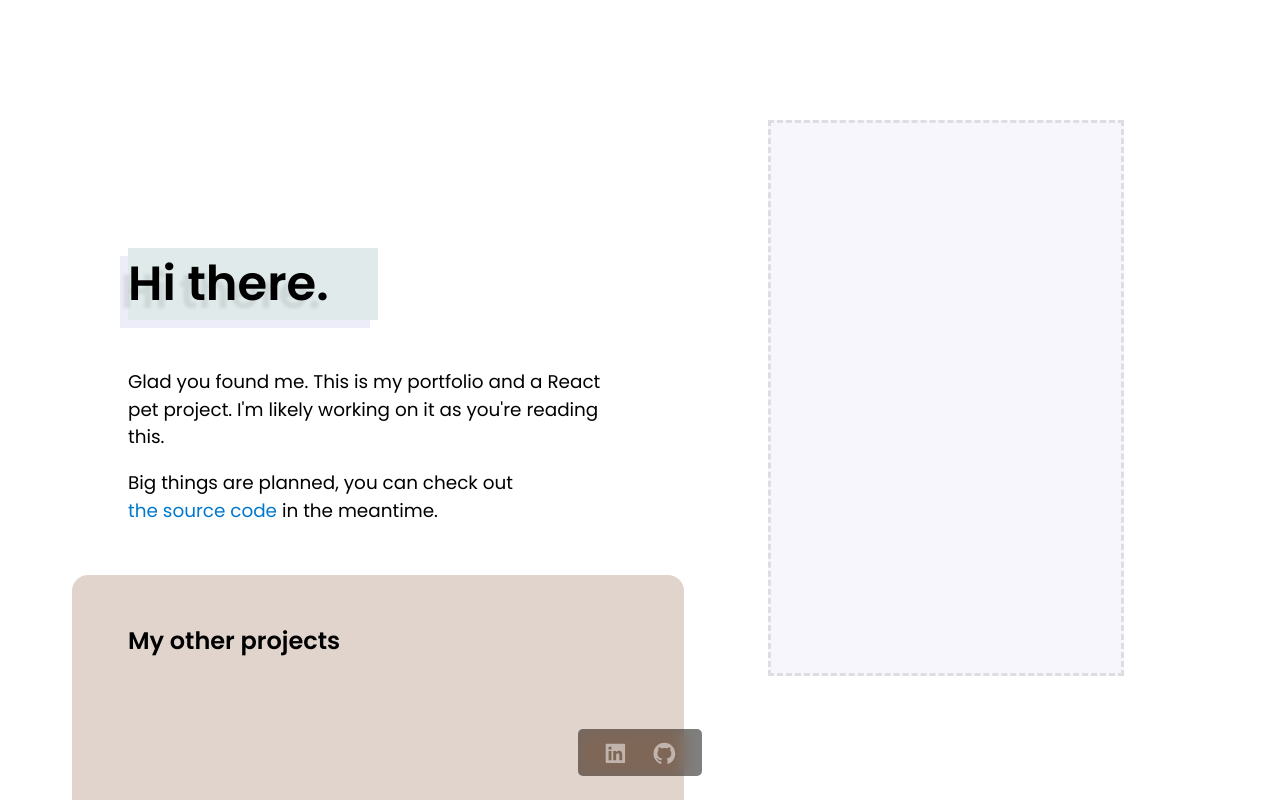
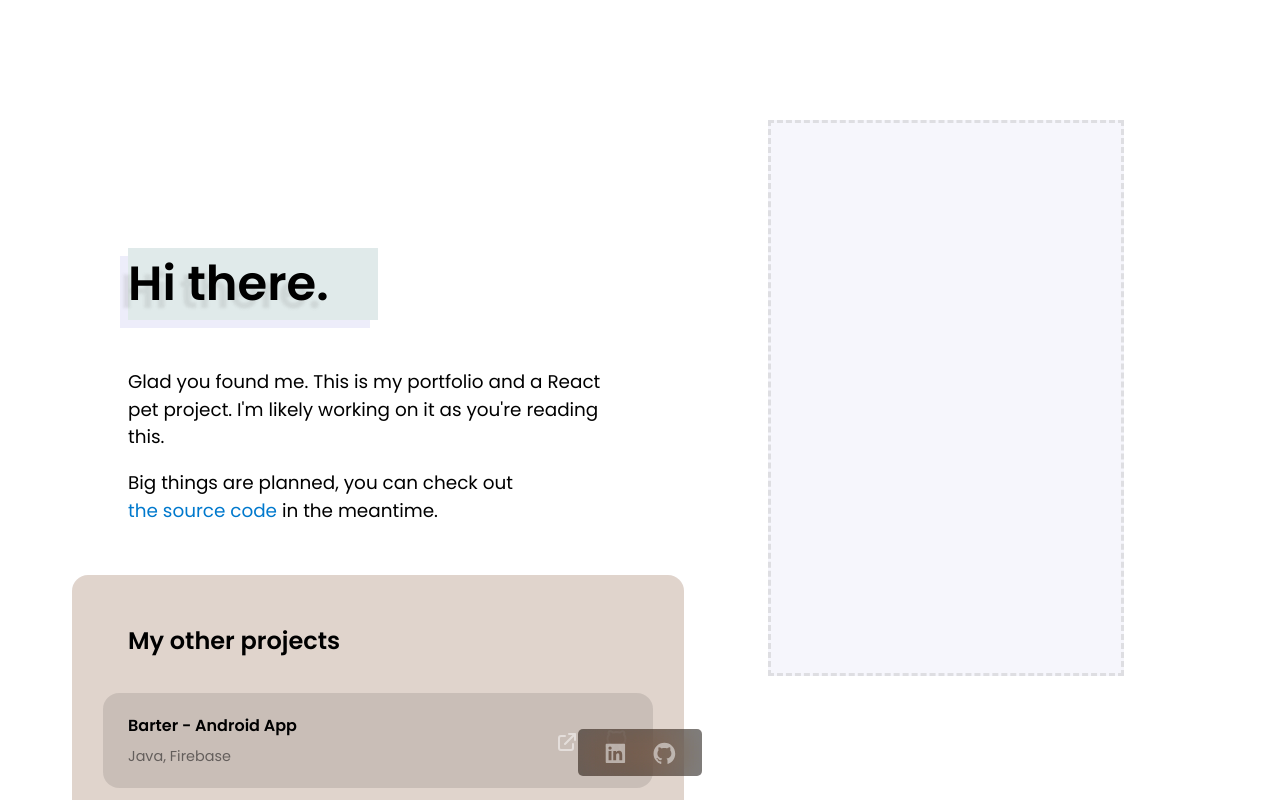
Before and after one commit to alexphl/alexphl.github.io, a React (Create React App) app: page / in a window 1280 px wide. Shown: the top 800 px of the page. Built offline with nearby package versions, Linux system fonts and the light colour scheme.

Commit message:
Populate project list

```diff
--- a/src/App.js
+++ b/src/App.js
@@ -1,5 +1,7 @@
 import { ButtonFlat } from './components/Button'
 import { AiFillLinkedin, AiFillGithub } from 'react-icons/ai';
+import { FiGithub } from 'react-icons/fi';
+import { HiOutlineExternalLink } from 'react-icons/hi';
 
 function App() {
   return (
@@ -21,7 +23,19 @@ function App() {
 
       <div id="projects">
         <h2>My other projects</h2>
-        <p>  </p>
+        <div className='project'>
+          <h3>Barter - Android App</h3>
+          <p>Java, Firebase</p>
+          <a href="https://web.cs.dal.ca/~olexiy/jobportal/"><HiOutlineExternalLink className='icon'/></a>
+          <a href="https://github.com/alexphl/jobportal_IA"><FiGithub className='icon'/></a>
+        </div>
+
+        <div className='project'>
+          <h3>Simplifying IT - Job portal website</h3>
+          <p>JS, PHP, MySQL</p>
+          <a href="https://github.com/alexphl/csci3130-t7-online-barter-trading"><FiGithub className='icon'/></a>
+        </div>
+
       </div>
 
       <div class="bgElement"></div>
--- a/src/index.css
+++ b/src/index.css
@@ -48,7 +48,7 @@ html, body, #root {
 
 #projects {
   z-index: 4;
-  height: 500px;
+  height: auto;
   grid-column: 2;
   background-color: var(--bg-translucent);
   backdrop-filter: blur(10px) saturate(100%);
@@ -61,6 +61,62 @@ html, body, #root {
   margin-bottom: 120px;
 }
 
+div.project {
+  border-radius: 1em;
+  background-color: rgba(0, 0, 0, 0.1);
+  margin-top: 20px;
+  display: grid;
+  grid-template-rows: auto auto;
+  grid-template-columns: auto min-content min-content;
+  margin-left: -25px;
+  margin-right: -25px;
+  padding: 25px;
+}
+
+div.project h3 {
+  font-weight: 600;
+  font-size: 1em;
+  margin: 0;
+  line-height: 100%;
+  margin-bottom: 15px;
+  grid-column: 1;
+  grid-row: 1;
+}
+
+div.project p {
+  opacity: 0.5;
+  font-size: 0.9em;
+  margin: 0;
+  line-height: 100%;
+  grid-column: 1;
+  grid-row: 2;
+}
+
+div.project .icon {
+  display: inline-block;
+  transition: all 0.3s cubic-bezier(.25,.8,.25,1);
+  border-radius: 0.3em;
+  opacity: 0.5;
+  grid-column: 2;
+  grid-row: 1 / span 2;
+}
+
+div.project a {
+  margin-left: 25px;
+  display: inline-block;
+  height: fit-content;
+  font-size: 1.5em;
+  justify-self: end;
+  align-self: end;
+  grid-row: 1 / span 2;
+  margin: none;
+  color: white;
+}
+
+div.project .icon:hover {
+  background-color: rgba(255, 255, 255, 0.1);
+}
+
 header {
   padding-top: 25vh;
   grid-column: 2;
@@ -70,6 +126,7 @@ header {
 
 h2 {
   margin: 0;
+  margin-bottom: 35px;
 }
 
 header h3 {
@@ -96,9 +153,7 @@ a {
   color: var(--accent-blue);
   transition: all 0.3s cubic-bezier(.25,.8,.25,1.4);
   text-decoration: none;
-  position: relative;
   white-space: nowrap;
-  z-index: 5;
 }
 
 header a:hover {
@@ -160,7 +215,7 @@ footer {
   width: 5em;
   font-size: 1.55em;
   background-color: rgba(0,0,0,0.5);
-  backdrop-filter: blur(8px) saturate(400%);
+  backdrop-filter: blur(20px) saturate(500%);
   border-radius: 0.2em;
   display: flex;
   justify-content: space-evenly;
```
